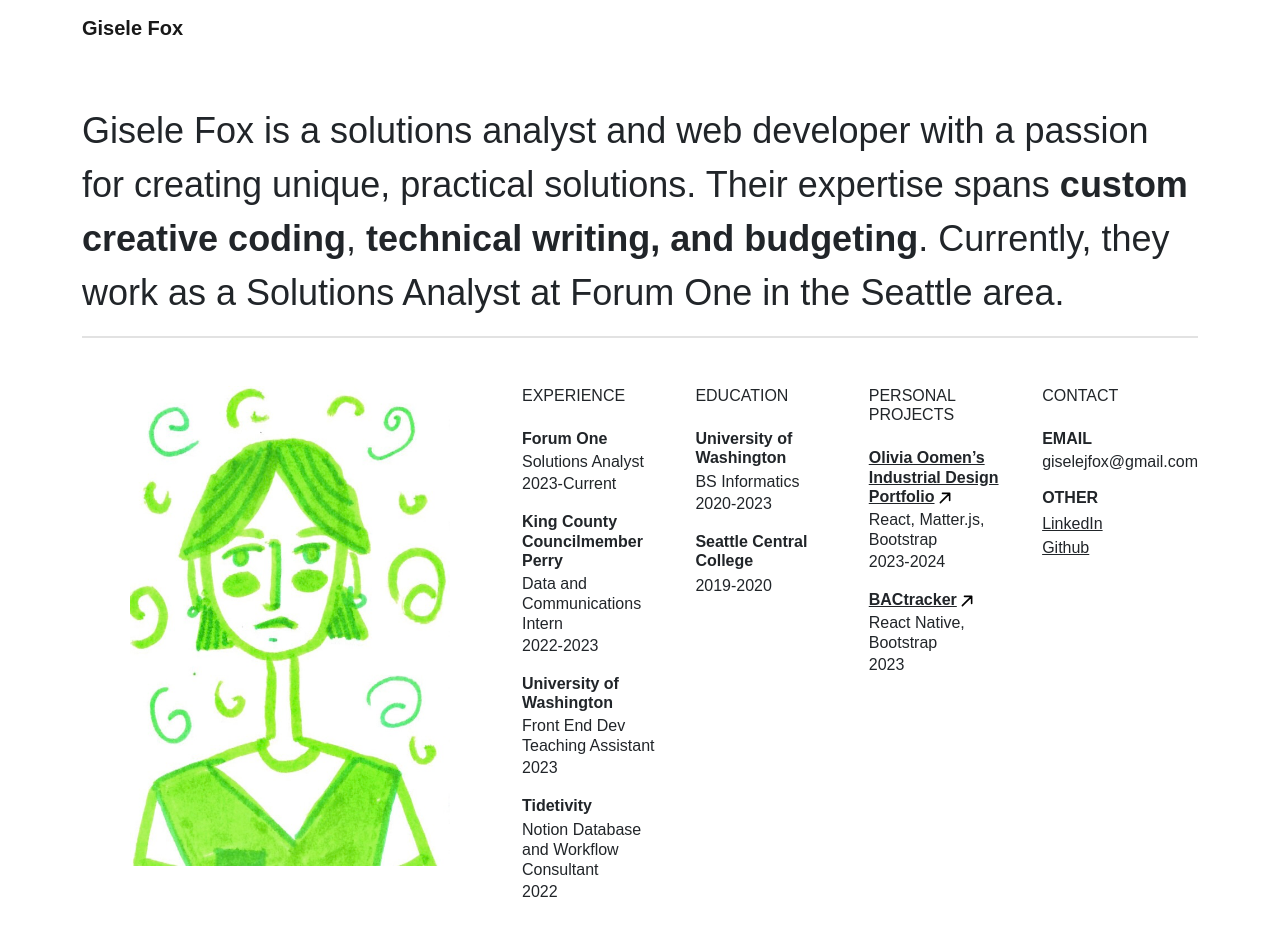
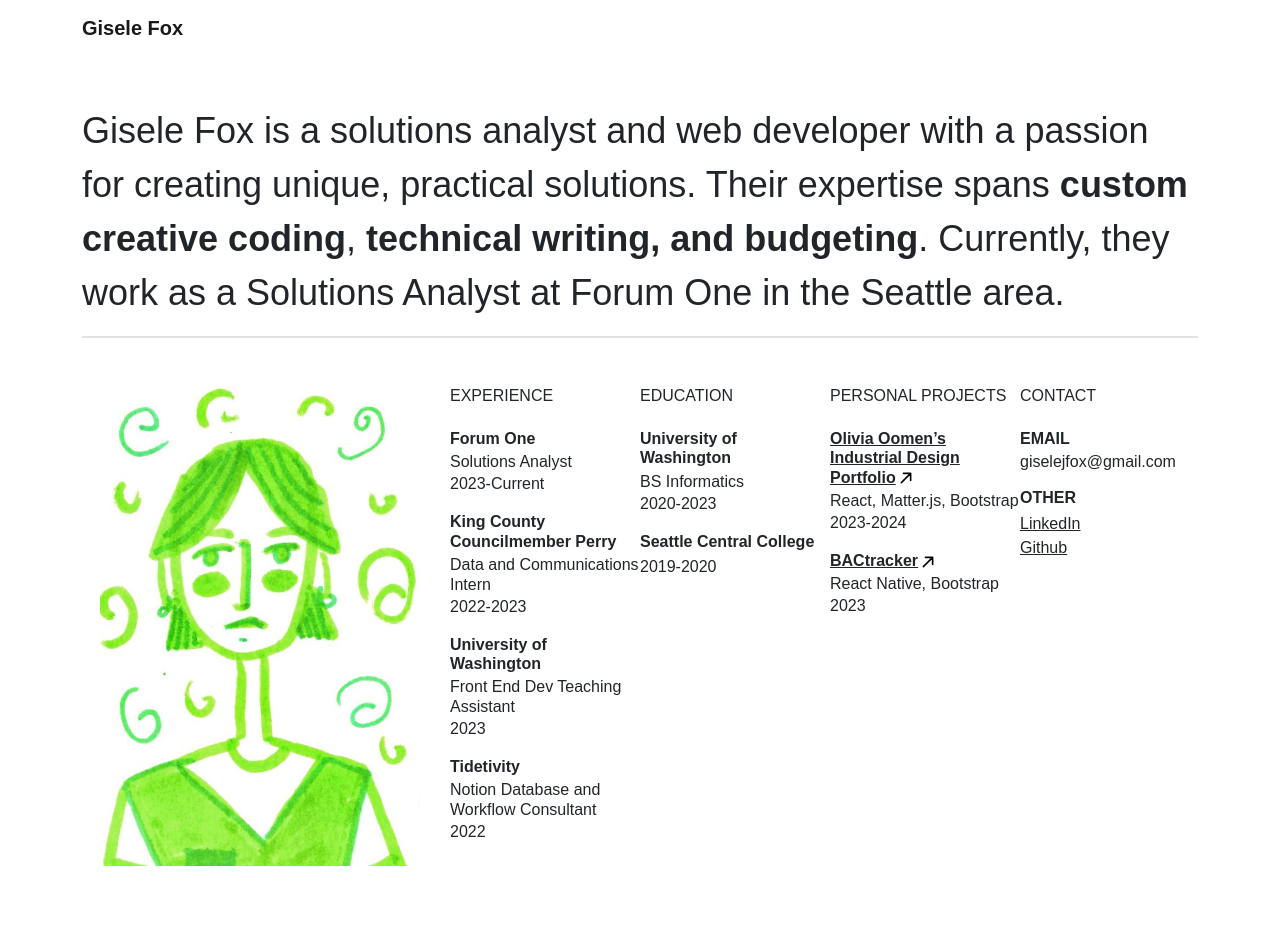
Before and after one commit to giselejfox/giselejfox.github.io, a React (Create React App) app: page /#/ in a window 1280 px wide. Shown: the top 936 px of the page. After the commit the page ends 914 px from the top, so only its background shows below. Built offline with nearby package versions, Linux system fonts and the light colour scheme; a web font is replaced by a local one.

Commit message:
responsify about

```diff
--- a/src/components/About.js
+++ b/src/components/About.js
@@ -45,20 +45,20 @@
             <p className="intro-paragraph pt-5">Gisele Fox is a solutions analyst and web developer with a passion for creating unique, practical solutions. Their expertise spans <span className="fw-bold">custom creative coding</span>, <span className="fw-bold">technical writing, and budgeting</span>. Currently, they work as a Solutions Analyst at Forum One in the Seattle area.</p>
             <div className="horizontal-line"></div>
             <Row className="py-5">
-                <Col><img className="homepage-image mx-5" style={{width: "20rem", height: "30rem"}} src={"img/2min_sketches/" + currentImageIndex + ".jpeg"} alt="line drawing of me"/></Col>
-                <Col>
+                <Col xs={12} md={4} className="d-flex align-items-center justify-content-center"><img className="homepage-image" src={"img/2min_sketches/" + currentImageIndex + ".jpeg"} alt="line drawing of me"/></Col>
+                <Col xs={12} md={2} className="pt-5 pt-md-0 px-5 px-md-0">
                     <h2 className="about-h2">EXPERIENCE</h2>
                     {dataColumn("experience")}
                 </Col>
-                <Col>
+                <Col xs={12} md={2} className="pt-5 pt-md-0 px-5 px-md-0">
                     <h2 className="about-h2">EDUCATION</h2>
                     {dataColumn("education")}
                 </Col>
-                <Col>
+                <Col xs={12} md={2} className="pt-5 pt-md-0 px-5 px-md-0">
                     <h2 className="about-h2">PERSONAL PROJECTS</h2>
                     {dataColumn("personal-projects")}
                 </Col>
-                <Col>
+                <Col xs={12} md={2} className="pt-5 pt-md-0 px-5 px-md-0">
                     <h2 className="about-h2">CONTACT</h2>
                     <div className="pt-3" >
                         <h3 className="about-h3 fw-bold mb-1">EMAIL</h3>
@@ -69,7 +69,6 @@
                         <a className="text-dark" href="https://www.linkedin.com/in/giselejfox/" target="_blank" rel="noreferrer" ><div>LinkedIn</div></a>
                         <a className="text-dark" href="https://github.com/giselejfox" target="_blank" rel="noreferrer" ><div>Github</div></a>
                     </div>
-
                 </Col>
             </Row>
         </div>
--- a/src/index.css
+++ b/src/index.css
@@ -19,7 +19,12 @@
 /* Main About Page */
 
 .intro-paragraph {
-  font-size: 36px;
+  font-size: 20px;
+}
+
+.homepage-image {
+  width: 10rem;
+  height: 15rem;
 }
 
 .horizontal-line {
@@ -35,3 +40,14 @@
 .about-h3-link {
   color: black;
 }
+
+/* When going to a medium sized screen and up */
+@media (min-width: 768px) {
+  .intro-paragraph {
+    font-size: 36px;
+  }
+  .homepage-image {
+    width: 20rem;
+    height: 30rem;
+  }
+}
```
